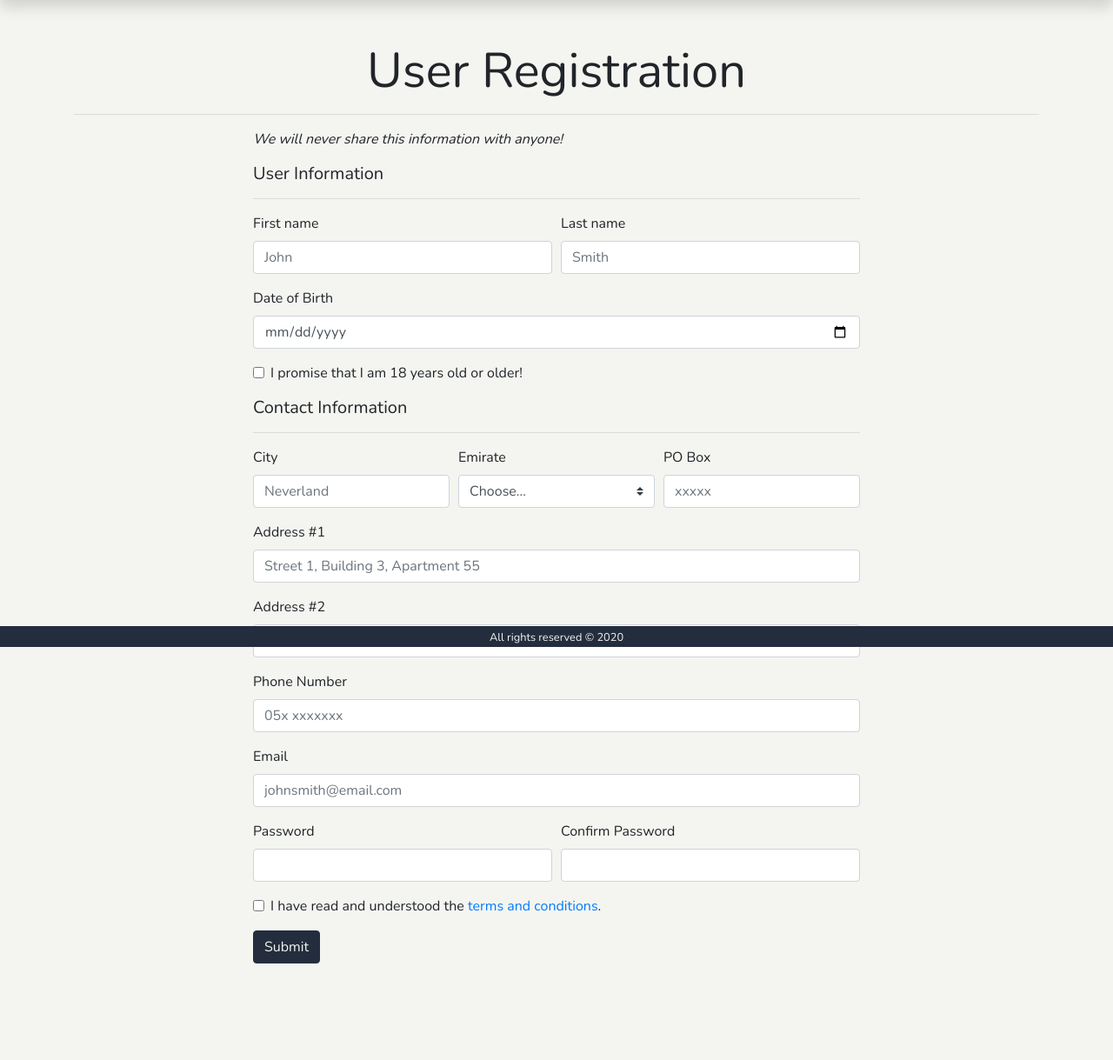
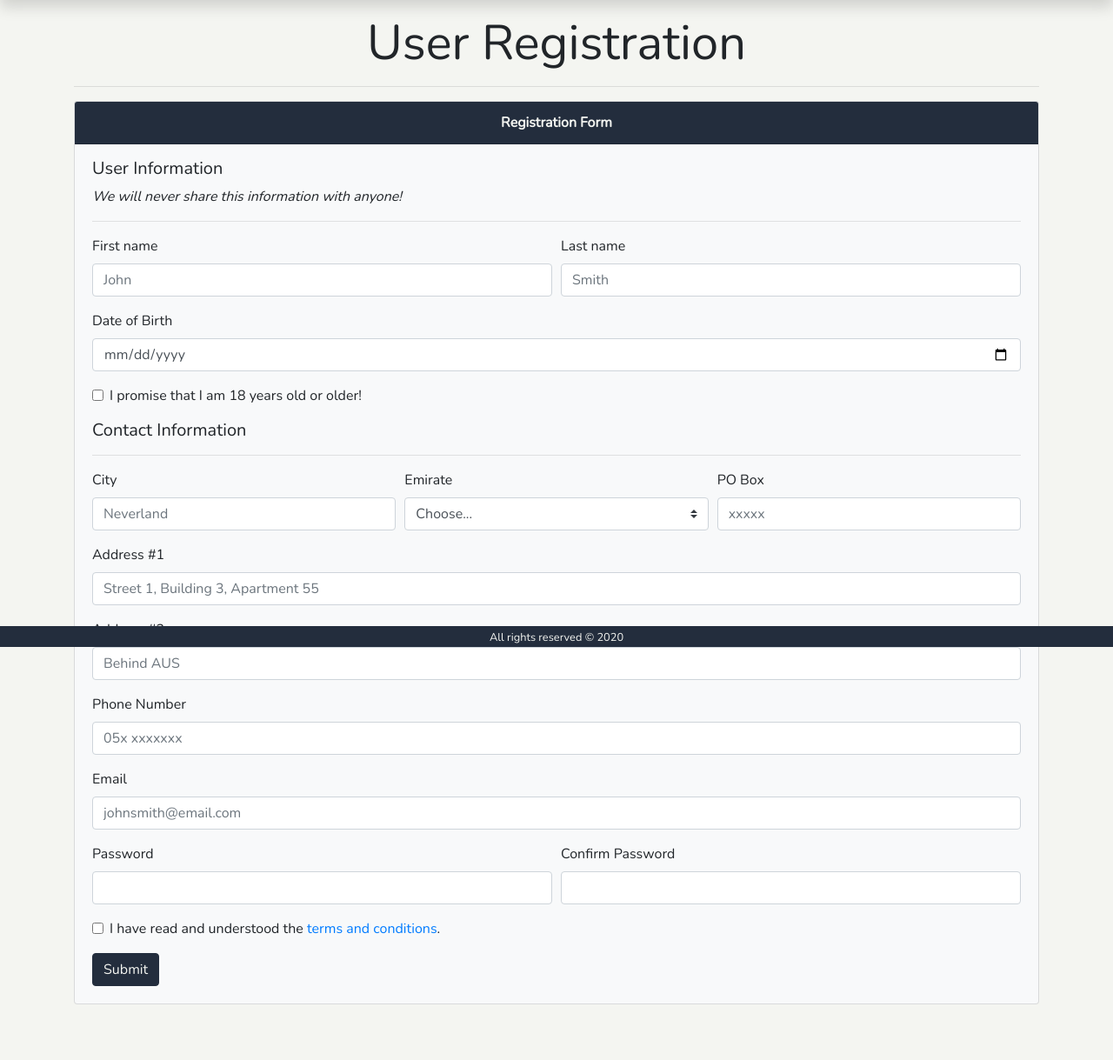
Before and after one commit to COE420Group4/Donation-Nation, a Flask app: page /register?type=user in a window 1280 px wide. Shown: the part 56-1275 px from the top of the page at 87% size. Before the commit the page ends 1164 px from the top, so only its background shows below. Run offline with Flask 2, Linux system fonts and the light colour scheme; some libraries are stand-ins or nearby versions.

Commit message:
Final (I hope) GUI Update 3/2

```diff
--- a/assets/styles.css
+++ b/assets/styles.css
@@ -130,6 +130,22 @@ have a background size like that*/
   color: #F4F5F1;
 }
 
+
+.btn-primary:hover {
+  background-color: #B22222;
+  border: none;
+  color: white;
+}
+.btn-primary:active{
+  background: #232D3D;
+  border: none;
+}
+
+.btn-primary:focus{
+  background: #232D3D;
+  border: none;
+}
+
 .img-size {
   height: 200px;
   width: 280px;
--- a/templates/items.html
+++ b/templates/items.html
@@ -4,7 +4,7 @@
 {% block content %}
 <div class="jumbotron jumbotron-fluid colorSchemeDarkBlue bgColorSchemePink">
 	<div class="container">
-		<h2 class="display-1">Donated Item</h2>
+		<h2 class="display-1">Donated Items</h2>
         <p class="lead" id=intro>View your donated items.</p>
 	</div>
 </div>
--- a/templates/login.html
+++ b/templates/login.html
@@ -15,7 +15,7 @@
 		<!-- TODO: Actual Form -->
 		<form>
 			<div class="form-group">
-				<label for="exampleInputEmail1">Email address</label>
+				<label for="exampleInputEmail1">Email</label>
 				<input type="email" class="form-control" id="exampleInputEmail1" aria-describedby="emailHelp">
 				<small id="emailHelp" class="form-text text-muted">We'll never share your email with anyone
 					else.</small>
@@ -38,7 +38,7 @@
 		<!-- TODO: Actual Form -->
 		<form>
 			<div class="form-group">
-				<label for="exampleInputEmail1">Email address</label>
+				<label for="exampleInputEmail1">Email</label>
 				<input type="email" class="form-control" id="exampleInputEmail1" aria-describedby="emailHelp">
 				<small id="emailHelp" class="form-text text-muted">We'll never share your email with anyone
 					else.</small>
--- a/templates/orgs.html
+++ b/templates/orgs.html
@@ -17,7 +17,7 @@
 					<hr />
 				<div class="card-body">
 					<h5 class="card-title">UAE Red Crescent</h5>
-					<a class="btn btn-primary" href="#">View Profile</a>
+					<a class="btn btn-primary mt-3" href="#">View Profile</a>
 				</div>
 				<div class="card-footer">
 					<p class="card-text"><small class="text-muted">Member since June, 2019</small></p>
@@ -28,7 +28,7 @@
 				<hr />
 				<div class="card-body">
 					<h5 class="card-title">Global Giving</h5>
-					<a class="btn btn-primary" href="#">View Profile</a>
+					<a class="btn btn-primary mt-3" href="#">View Profile</a>
 				</div>
 				<div class="card-footer">
 					<p class="card-text"><small class="text-muted">Member since June, 2019</small></p>
@@ -40,7 +40,7 @@
 					<hr />
 				<div class="card-body">
 					<h5 class="card-title">Charities Aid Foundation</h5>
-					<a class="btn btn-primary" href="#">View Profile</a>
+					<a class="btn btn-primary mt-3" href="#">View Profile</a>
 				</div>
 				<div class="card-footer">
 					<p class="card-text"><small class="text-muted">Member since June, 2019</small></p>
--- a/templates/register.html
+++ b/templates/register.html
@@ -2,18 +2,22 @@
 {% block title %}Register{% endblock %}
 
 {% block content %}
-<div class="container pt-5" id="registration">
+
+<!--Card BEGIN-->
+<div class="container pb-5 center-block">
 	{% if type == 'user' %}
-	<div class="row align-items-center">
+	<div class="row align-items-center mt-3">
 		<div class="col">
 			<p class="text-center display-4">User Registration</p>
 			<hr />
 		</div>
 	</div>
-	<div class="row justify-content-center align-items-center">
+	<div class="card mb-3 bg-light">
+		<div class="card-header font-weight-bold text-center colorSchemeWhite bgColorSchemeDarkBlue mb-3">Registration Form</div>
+		<div class="card-body">
 			<form>
+				<h5>User Information</h5>
 				<p><em>We will never share this information with anyone!</em></p>
-			<h5>User Information</h5>
 				<hr />
 				<div class="form-row">
 					<!-- First Name -->
@@ -147,18 +151,21 @@
 				<button type="submit" class="btn btn-primary">Submit</button>
 			</form>
 		</div>
+	</div>
+
+<!--Card END-->
 	<!--Organization Form-->
 	{% elif type == 'org' %}
-	<div class="row align-items-center">
+	<div class="row align-items-center mt-3">
 		<div class="col">
 			<p class="text-center display-4">Organization Request Access</p>
 			<hr />
 		</div>
 	</div>
-	<div class="row justify-content-center align-items-center">
-		<div class="row justify-content-center align-items-center">
+	<div class="card mb-3 bg-light">
+		<div class="card-header font-weight-bold text-center colorSchemeWhite bgColorSchemeDarkBlue mb-3">Registration Form</div>
+		<div class="card-body">
 			<form>
-				<p><em>We will never share this information with anyone!</em></p>
 				<!--Organization Name-->
 				<h5>Organization Information</h5>
 				<hr />
@@ -284,6 +291,7 @@
 				<button type="submit" class="btn btn-primary">Submit</button>
 			</form>
 		</div>
+	</div>
 		{% else %}
 		<div class="row align-items-center">
 			<div class="col">
--- a/templates/userProfile.html
+++ b/templates/userProfile.html
@@ -2,7 +2,7 @@
 {% block title %}User Profile{% endblock %}
 
 {% block content %}
-<div class="jumbotron jumbotron-fluid JumboHeaderProfile">
+<div class="jumbotron jumbotron-fluid bgColorSchemeBrown">
 	<div class="container">
 		<h2 class="display-1">Hello, Elon!</h2>
         <p class="lead" id=intro>This is your profile page. Organizations can view this page.</p>
--- a/templates/viewUser.html
+++ b/templates/viewUser.html
@@ -2,7 +2,7 @@
 {% block title %}view User{% endblock %}
 
 {% block content %}
-<div class="jumbotron jumbotron-fluid JumboHeaderProfile">
+<div class="jumbotron jumbotron-fluid bgColorSchemeBrown">
 	<div class="container">
 		<h2 class="display-1">User Information</h2>
         <p class="lead" id=intro>You are viewing <strong> Elon Musk's</strong> details.</p>
@@ -10,7 +10,7 @@
 </div>
 <div class="container pb-5 center-block">
     <div class="card mb-3 bg-light">
-        <h3 class="card-header font-weight-bold text-center">Elon Musk</h3>
+        <h3 class="card-header font-weight-bold text-center colorSchemeWhite bgColorSchemeDarkBlue mb-3">Elon Musk</h3>
         <div class="card-body">
             <h5 class="text-muted text-left">User Information</h5>
             <hr />
```
Lines whose indentation alone changed are shown as unchanged.
